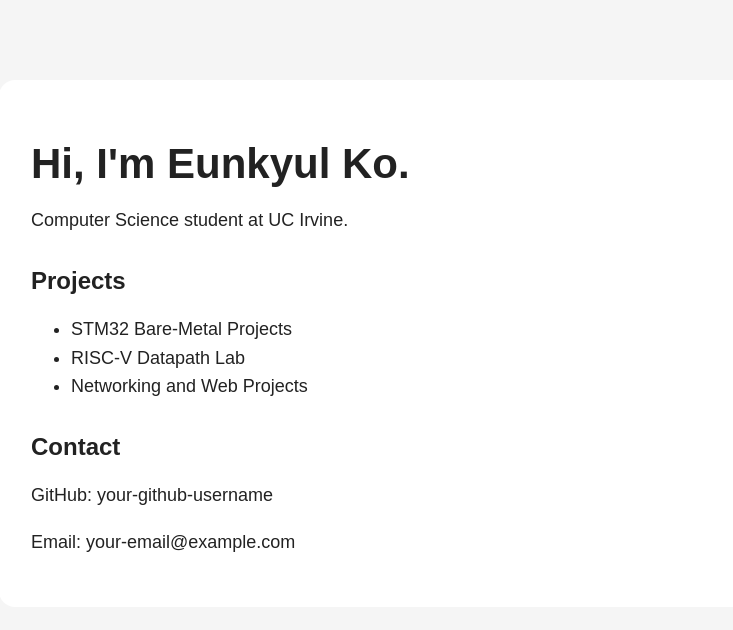
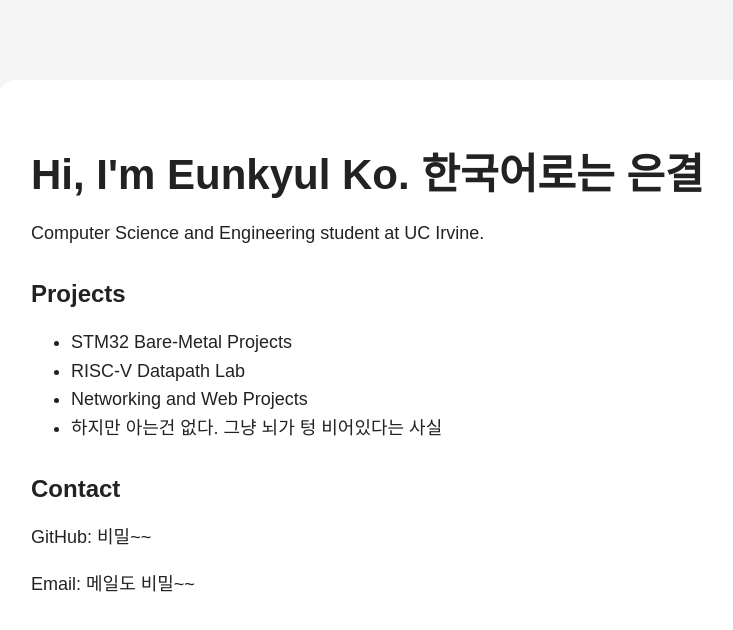
Before and after one commit to EK-Ko/EK-Ko.github.io, a plain HTML site: page index.html in a window 1280 px wide. Shown: the whole page, without its empty margins (209-942 px from the left). Drawn offline with Linux system fonts and the light colour scheme.

Commit message:
Revise personal introduction and contact details
Updated personal information and added Korean text.

```diff
--- a/index.html
+++ b/index.html
@@ -8,8 +8,8 @@
 </head>
 <body>
   <main>
-    <h1>Hi, I'm Eunkyul Ko.</h1>
-    <p>Computer Science student at UC Irvine.</p>
+    <h1>Hi, I'm Eunkyul Ko. 한국어로는 은결</h1>
+    <p>Computer Science and Engineering student at UC Irvine.</p>
 
     <section>
       <h2>Projects</h2>
@@ -17,13 +17,14 @@
         <li>STM32 Bare-Metal Projects</li>
         <li>RISC-V Datapath Lab</li>
         <li>Networking and Web Projects</li>
+        <li>하지만 아는건 없다. 그냥 뇌가 텅 비어있다는 사실</li>
       </ul>
     </section>
 
     <section>
       <h2>Contact</h2>
-      <p>GitHub: your-github-username</p>
-      <p>Email: your-email@example.com</p>
+      <p>GitHub: 비밀~~</p>
+      <p>Email: 메일도 비밀~~</p>
     </section>
   </main>
 </body>
```
